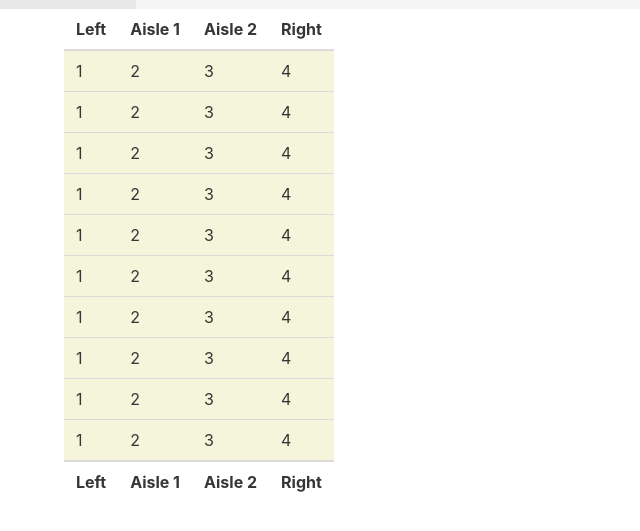
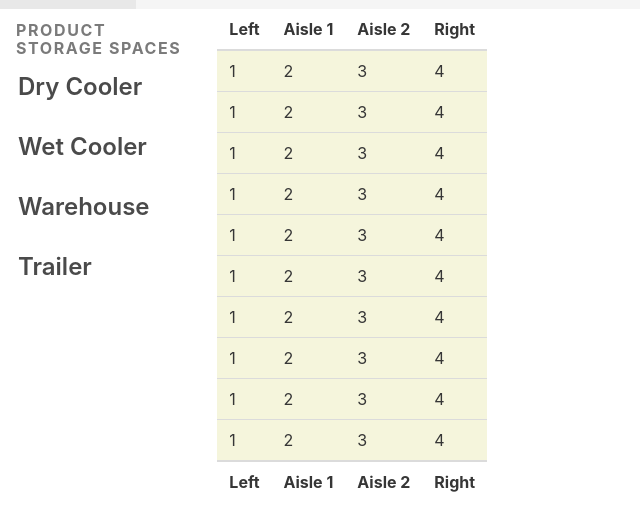
Before and after one commit to mdjonestwo/EaseHouse, a plain HTML site: page index.html in a window 1280 px wide. Shown: the part 43-574 px from the top of the page, without its empty margins (0-640 px from the left). Drawn offline with nearby package versions, Linux system fonts and the light colour scheme.

Commit message:
sider bar created

```diff
--- a/index.html
+++ b/index.html
@@ -35,8 +35,34 @@
       </div>
     </nav>
 
-    <div class="container">
+    <div class="container" style="max-width: 100%;">
+
       <div class="columns">
+        <div class="column is-2">
+          <div class="menu sticky">
+            <div class="media">
+              <div class="media-content">
+                <p  class="menu-label title is-6 pl-4 mt-3"><b>Product Storage Spaces</b></p>
+              </div>
+            </div>
+            <ul id="menu" class="menu-list couchSurf-font">
+              <li><a id="dryCooler" class="dropdown-item title is-4">
+                Dry Cooler
+              </a></li>
+              <li><a id="wetCooler" class="dropdown-item title is-4">
+                Wet Cooler
+              </a></li>
+              <li><a id="warehouse" class="dropdown-item title is-4">
+                Warehouse
+              </a></li>
+              <li><a id="trailer" class="dropdown-item title is-4">
+                Trailer
+              </a></li>
+
+
+            </ul>
+          </div>
+        </div>
         <div class="column">
           <table class="table">
             <thead>
@@ -53,8 +79,8 @@
             </tfoot>
             <tbody>
                 <tr>
-                    <td class="table-cell-border">1</td>
-                    <td class="table-cell-border">2</td>
+                    <td>1</td>
+                    <td>2</td>
                     <td>3</td>
                     <td>4</td>
                 </tr>
--- a/style.css
+++ b/style.css
@@ -1,9 +1,5 @@
 td {
-    border: 1px solid #dbdbdb;
-    border-top-width: 1px;
-    border-right-width: 1px;
-    border-bottom-width: 1px;
-    border-left-width: 1px;
+    text-align: center;
     background-color: beige;
 }
 
```
